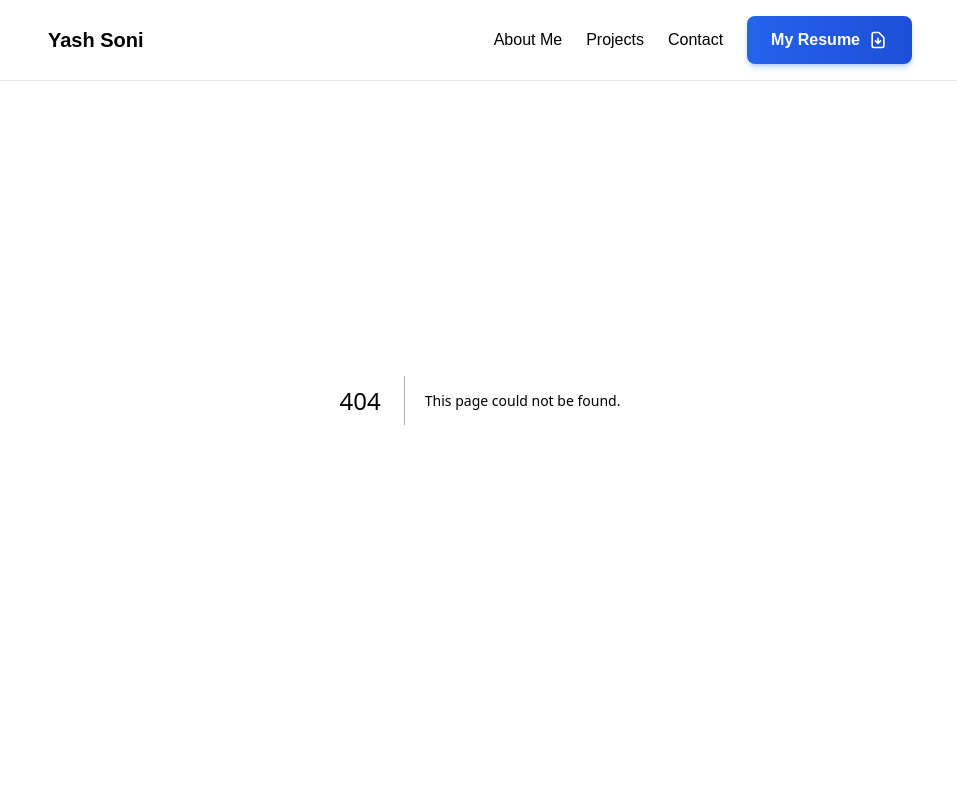
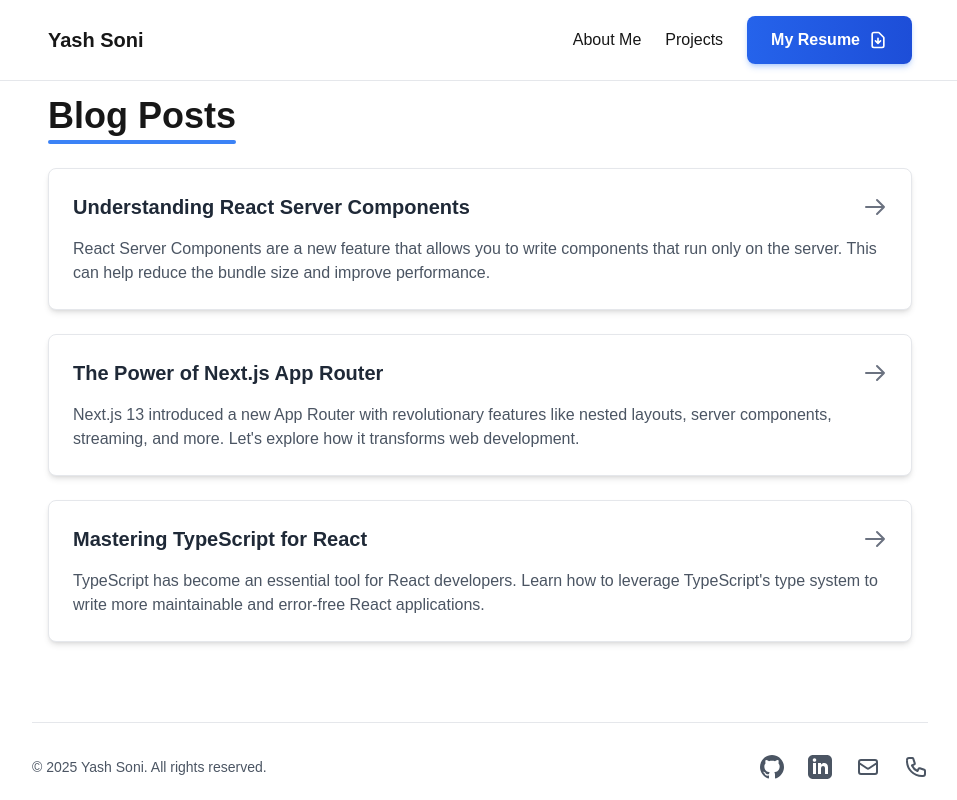
Before and after one commit to Yash-Soni/my-portfolio, a Next.js app: page /blogs in a window 1280 px wide. Before the commit this address had no page. Shown: the top 800 px of the page, without its empty margins (160-1117 px from the left). Built offline with nearby package versions, Linux system fonts and the light colour scheme.

Commit message:
blog tab added

```diff
--- /dev/null
+++ b/src/app/blogs/[slug]/page.tsx
@@ -0,0 +1,46 @@
+interface BlogPageProps {
+  params: {
+    slug: string;
+  };
+}
+
+export default function BlogPost({ params }: BlogPageProps) {
+  // This is a placeholder. You would typically fetch the blog content based on the slug
+  const blog = {
+    title: "Understanding React Server Components",
+    content: "This is a placeholder content. In a real application, this would be fetched from your CMS or database based on the slug.",
+    date: "2024-03-26"
+  };
+
+  return (
+    <main className="max-w-4xl mx-auto pt-24 pb-4 px-4">
+      <article className="prose dark:prose-invert lg:prose-xl mx-auto">
+        <h1 className="text-4xl font-bold mb-4">{blog.title}</h1>
+        <div className="text-gray-600 dark:text-gray-400 mb-8">
+          {new Date(blog.date).toLocaleDateString('en-US', {
+            year: 'numeric',
+            month: 'long',
+            day: 'numeric'
+          })}
+        </div>
+        <div className="mt-8">
+          {blog.content}
+        </div>
+      </article>
+    </main>
+  );
+}
+
+// This is optional but recommended for static pages
+export async function generateStaticParams() {
+  // In a real application, you would fetch this from your CMS or database
+  const slugs = [
+    "understanding-react-server-components",
+    "power-of-nextjs-app-router",
+    "mastering-typescript-react"
+  ];
+
+  return slugs.map((slug) => ({
+    slug: slug,
+  }));
+}
--- /dev/null
+++ b/src/app/blogs/page.tsx
@@ -0,0 +1,45 @@
+import BlogCard from '../components/BlogCard';
+
+// This would typically come from your CMS or API
+const blogs = [
+  {
+    title: "Understanding React Server Components",
+    description: "React Server Components are a new feature that allows you to write components that run only on the server. This can help reduce the bundle size and improve performance.",
+    slug: "understanding-react-server-components"
+  },
+  {
+    title: "The Power of Next.js App Router",
+    description: "Next.js 13 introduced a new App Router with revolutionary features like nested layouts, server components, streaming, and more. Let's explore how it transforms web development.",
+    slug: "power-of-nextjs-app-router"
+  },
+  {
+    title: "Mastering TypeScript for React",
+    description: "TypeScript has become an essential tool for React developers. Learn how to leverage TypeScript's type system to write more maintainable and error-free React applications.",
+    slug: "mastering-typescript-react"
+  }
+];
+
+export default function Blogs() {
+  return (
+    <main className="max-w-4xl mx-auto pt-24 pb-4 px-4">
+      <h1 className="text-4xl font-bold mb-8 relative animate-fade-in-down">
+        <span className="relative inline-block">
+          Blog Posts
+          <span className="absolute -bottom-2 left-0 w-full h-1 bg-blue-500 rounded-full
+            animate-[width-expand_1s_ease-out]"></span>
+        </span>
+      </h1>
+
+      <div className="grid grid-cols-1 md:grid-cols-1 gap-6">
+        {blogs.map((blog) => (
+          <BlogCard
+            key={blog.slug}
+            title={blog.title}
+            description={blog.description}
+            slug={blog.slug}
+          />
+        ))}
+      </div>
+    </main>
+  );
+}
--- /dev/null
+++ b/src/app/components/BlogCard.tsx
@@ -0,0 +1,30 @@
+import Link from 'next/link';
+
+interface BlogCardProps {
+  title: string;
+  description: string;
+  slug: string;
+}
+
+export default function BlogCard({ title, description, slug }: BlogCardProps) {
+  return (
+    <Link
+      href={`/blogs/${slug}`}
+      className="block bg-white dark:bg-gray-800 rounded-lg overflow-hidden shadow-md hover:shadow-xl transition-all duration-300 hover:scale-[1.02] border border-gray-200 dark:border-gray-700"
+    >
+      <div className="p-6">
+        <div className="flex items-center justify-between mb-4">
+          <h2 className="text-xl font-semibold text-gray-800 dark:text-gray-200">
+            {title}
+          </h2>
+          <svg xmlns="http://www.w3.org/2000/svg" className="w-6 h-6 text-gray-500 dark:text-gray-400" fill="none" viewBox="0 0 24 24" stroke="currentColor">
+            <path strokeLinecap="round" strokeLinejoin="round" strokeWidth={2} d="M14 5l7 7m0 0l-7 7m7-7H3" />
+          </svg>
+        </div>
+        <p className="text-gray-600 dark:text-gray-400 line-clamp-2">
+          {description}
+        </p>
+      </div>
+    </Link>
+  );
+}
--- a/src/app/components/Navbar.tsx
+++ b/src/app/components/Navbar.tsx
@@ -44,9 +44,12 @@ export default function Navbar() {
             <Link href="/projects" className="hover:text-gray-600 dark:hover:text-gray-300 transition-colors duration-200">
               Projects
             </Link>
-            <Link href="/contact" className="hover:text-gray-600 dark:hover:text-gray-300 transition-colors duration-200">
+            {/* <Link href="/contact" className="hover:text-gray-600 dark:hover:text-gray-300 transition-colors duration-200">
               Contact
-            </Link>
+            </Link> */}
+            {/* <Link href="/blogs" className="hover:text-gray-600 dark:hover:text-gray-300 transition-colors duration-200">
+              Blogs
+            </Link> */}
             <ResumeButton />
           </div>
 
```
